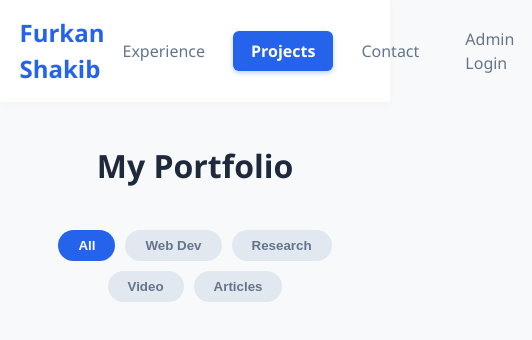
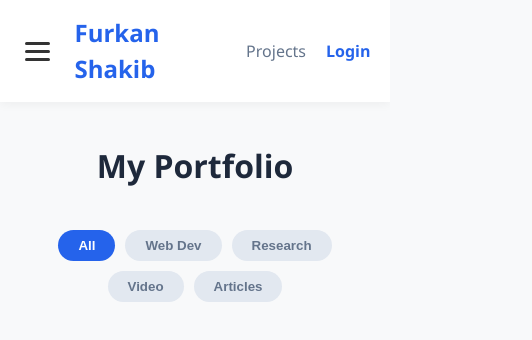
Before and after one commit to furkanshakib/my-dynamic-portfolio, a React (Vite) app in the folder client/: page /projects in a window 390 px wide. Shown: the top 340 px of the page, 532 px wide, since content can reach past the window. Built offline with nearby package versions, Linux system fonts and the light colour scheme; no server answers.

Commit message:
Added hamburger sidebar menu

```diff
--- a/client/src/Navbar.jsx
+++ b/client/src/Navbar.jsx
@@ -1,81 +1,141 @@
-import React from 'react';
+import React, { useState } from 'react';
 import { Link, useLocation } from 'react-router-dom';
 
 function Navbar() {
+  const [isOpen, setIsOpen] = useState(false); // 🟢 State to control the menu
   const location = useLocation();
   const path = location.pathname;
 
-  // --- STYLE LOGIC ---
-  // If the link matches the current page, give it the "Active Card" style.
-  // Otherwise, give it the "Normal" style.
+  // --- STYLES ---
   const getLinkStyle = (route) => {
-    if (path === route) {
-      // 🟦 ACTIVE STATE (The Rectangular Card)
+    const isActive = path === route;
     return {
       textDecoration: 'none',
-        color: 'white',
-        background: '#2563eb', // Blue Background
-        padding: '8px 18px',
-        borderRadius: '6px',
+      color: isActive ? 'white' : '#334155',
+      background: isActive ? '#2563eb' : 'transparent',
+      padding: '10px 20px',
+      borderRadius: '8px',
       fontWeight: 'bold',
-        transition: 'all 0.3s ease',
-        boxShadow: '0 2px 5px rgba(37, 99, 235, 0.3)'
+      display: 'block', // Make them fill the width in the sidebar
+      marginBottom: '10px',
+      transition: '0.3s'
     };
-    } else {
-      // ⬜ NORMAL STATE
-      return {
-        textDecoration: 'none',
-        color: '#64748b', // Grey text
-        padding: '8px 18px',
-        fontWeight: '500',
-        transition: 'all 0.3s ease'
-      };
-    }
   };
 
+  const toggleMenu = () => setIsOpen(!isOpen);
+
   return (
+    <>
+      {/* 1. THE MAIN NAVBAR */}
       <nav style={{
         display: 'flex',
         justifyContent: 'space-between',
         alignItems: 'center',
         padding: '15px 5%',
-      background: '#ffffff',
-      boxShadow: '0 2px 10px rgba(0,0,0,0.03)',
+        background: 'white',
+        boxShadow: '0 2px 10px rgba(0,0,0,0.05)',
         position: 'sticky',
         top: 0,
-      zIndex: 1000,
+        zIndex: 1000
+      }}>
+
+        {/* LEFT: HAMBURGER ICON + LOGO */}
+        <div style={{ display: 'flex', alignItems: 'center', gap: '20px' }}>
+
+          {/* 🍔 The Hamburger Button */}
+          <button
+            onClick={toggleMenu}
+            style={{
+              background: 'none',
+              border: 'none',
+              cursor: 'pointer',
+              padding: '5px',
+              display: 'flex',
+              flexDirection: 'column',
+              gap: '5px'
+            }}
+          >
+            <div style={{ width: '25px', height: '3px', background: '#333', borderRadius: '2px' }}></div>
+            <div style={{ width: '25px', height: '3px', background: '#333', borderRadius: '2px' }}></div>
+            <div style={{ width: '25px', height: '3px', background: '#333', borderRadius: '2px' }}></div>
+          </button>
+
+          <Link to="/" style={{ textDecoration: 'none' }}>
+            <h2 style={{ margin: 0, color: '#2563eb', fontFamily: "'Segoe UI', sans-serif" }}>Furkan Shakib</h2>
+          </Link>
+        </div>
+
+        {/* RIGHT: DESKTOP LINKS (Hidden on small screens if you want, but kept here for now) */}
+        <div className="desktop-menu" style={{ display: 'flex', gap: '20px', alignItems: 'center' }}>
+           {/* You can keep or remove these horizontal links.
+               For now, I'm keeping them so you have both options. */}
+           <Link to="/projects" style={{ textDecoration: 'none', color: '#64748b', fontWeight: '500' }}>Projects</Link>
+           <Link to="/admin" style={{ textDecoration: 'none', color: '#2563eb', fontWeight: 'bold' }}>Login</Link>
+        </div>
+      </nav>
+
+
+      {/* 2. THE SLIDING SIDEBAR MENU (Overlay) */}
+      {/* This dark background covers the screen when menu is open */}
+      {isOpen && (
+        <div
+          onClick={toggleMenu} // Click outside to close
+          style={{
+            position: 'fixed',
+            top: 0,
+            left: 0,
             width: '100%',
+            height: '100vh',
+            background: 'rgba(0,0,0,0.5)',
+            zIndex: 1100
+          }}
+        ></div>
+      )}
+
+      {/* The Actual Sidebar */}
+      <div style={{
+        position: 'fixed',
+        top: 0,
+        left: isOpen ? '0' : '-300px', // Slide in/out logic
+        width: '250px',
+        height: '100vh',
+        background: 'white',
+        boxShadow: '4px 0 15px rgba(0,0,0,0.1)',
+        zIndex: 1200,
+        transition: 'left 0.3s ease',
+        padding: '20px',
         boxSizing: 'border-box'
       }}>
-      {/* LOGO (Always links to Home) */}
-      <Link to="/" style={{ textDecoration: 'none' }}>
-        <h2 style={{ margin: 0, color: '#2563eb', fontSize: '1.5rem', fontFamily: "'Segoe UI', sans-serif" }}>
-          Furkan Shakib
-        </h2>
-      </Link>
 
-      {/* MENU LINKS */}
-      <div style={{ display: 'flex', gap: '10px', alignItems: 'center' }}>
+        {/* Close Button (X) */}
+        <button
+          onClick={toggleMenu}
+          style={{
+            background: 'none',
+            border: 'none',
+            fontSize: '1.5rem',
+            fontWeight: 'bold',
+            color: '#64748b',
+            cursor: 'pointer',
+            marginBottom: '30px',
+            float: 'right'
+          }}
+        >
+          ✕
+        </button>
 
-        <Link to="/experience" style={getLinkStyle('/experience')}>
-          Experience
-        </Link>
-
-        <Link to="/projects" style={getLinkStyle('/projects')}>
-          Projects
-        </Link>
-
-        {/* Contact is special: It always goes to the Home page's bottom */}
-        <a href="/#contact" style={{ textDecoration: 'none', color: '#64748b', padding: '8px 18px', fontWeight: '500' }}>
-          Contact
-        </a>
-
-        <Link to="/admin" style={getLinkStyle('/admin')}>
-          Admin Login
-        </Link>
+        {/* Sidebar Links */}
+        <div style={{ marginTop: '60px' }}>
+          <Link to="/" onClick={toggleMenu} style={getLinkStyle('/')}>🏠 Home</Link>
+          <Link to="/experience" onClick={toggleMenu} style={getLinkStyle('/experience')}>🎓 Experience</Link>
+          <Link to="/projects" onClick={toggleMenu} style={getLinkStyle('/projects')}>🚀 Projects</Link>
+          <a href="/#contact" onClick={toggleMenu} style={{ ...getLinkStyle('contact'), color: '#334155', background: 'transparent' }}>📞 Contact</a>
+          <div style={{ borderTop: '1px solid #eee', margin: '20px 0' }}></div>
+          <Link to="/admin" onClick={toggleMenu} style={getLinkStyle('/admin')}>🔐 Admin Login</Link>
+        </div>
 
       </div>
-    </nav>
+    </>
   );
 }
 
```
Lines whose indentation alone changed are shown as unchanged.
